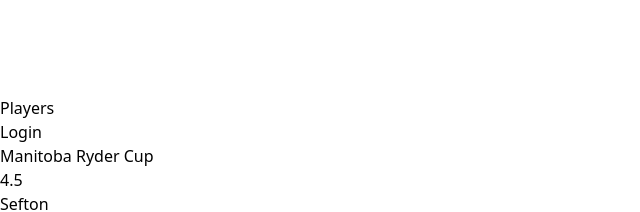
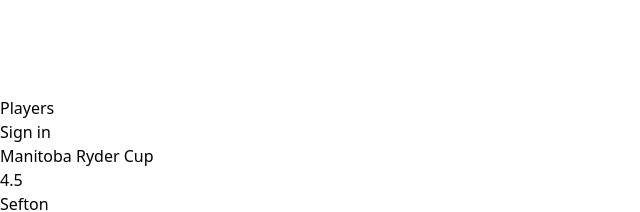
Before and after one commit to travisbale/manitoba-ryder-cup, a Vue app: page / in a window 1280 px wide. Shown: the part 3840-4052 px from the top of the page, without its empty margins (0-640 px from the left). Built offline with nearby package versions, Linux system fonts and the light colour scheme; no server answers.

Commit message:
Fix and rename the login button in the nav menu
The login button only redirected you to the login page if you clicked in
a specific spot, as opposed to anywhere within the button.

```diff
--- a/src/components/SiteNav.vue
+++ b/src/components/SiteNav.vue
@@ -32,11 +32,11 @@
             </router-link>
           </div>
           <div v-else class="fixed bottom-0 w-full p-4">
-            <base-button class="w-full">
-              <router-link :to="{ name: 'login' }" class="block px-4 py-2" @click.native="navOpen = false">
-                Login
-              </router-link>
-            </base-button>
+            <router-link :to="{ name: 'login' }" class="block" @click.native="navOpen = false">
+              <base-button class="w-full py-4">
+                Sign in
+              </base-button>
+            </router-link>
           </div>
         </aside>
         <router-link :to="{ name: 'leaderboard' }" class="block text-grey-200 text-lg font-semibold">
```
